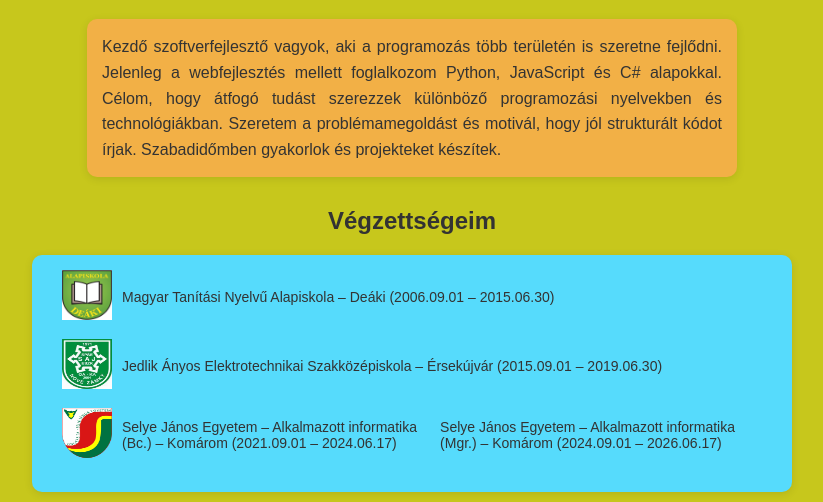
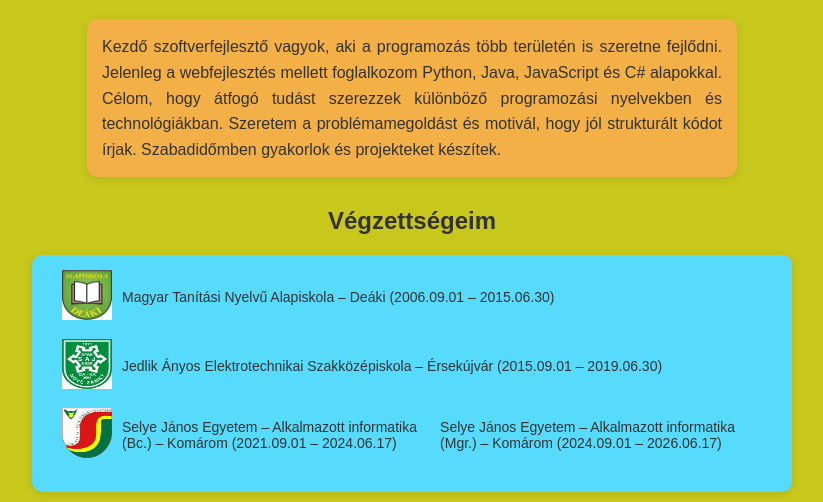
Before and after one commit to topertz/Portfolio, a plain HTML site: page index.html in a window 1280 px wide. Shown: the part 298-800 px from the top of the page, without its empty margins (228-1051 px from the left). Drawn offline with Linux system fonts and the light colour scheme.

Commit message:
Revise portfolio page content and structure
Updated the HTML structure and content for the portfolio page, including educational background and project descriptions.

```diff
--- a/index.html
+++ b/index.html
@@ -19,7 +19,7 @@
     <h1 id="title">Bc. Kovács Márk</h1>
     <p id="about">
         Kezdő szoftverfejlesztő vagyok, aki a programozás több területén is szeretne fejlődni.
-        Jelenleg a webfejlesztés mellett foglalkozom Python, JavaScript és C# alapokkal.
+        Jelenleg a webfejlesztés mellett foglalkozom Python, Java, JavaScript és C# alapokkal.
         Célom, hogy átfogó tudást szerezzek különböző programozási nyelvekben és technológiákban.
         Szeretem a problémamegoldást és motivál, hogy jól strukturált kódot írjak.
         Szabadidőmben gyakorlok és projekteket készítek.
```
